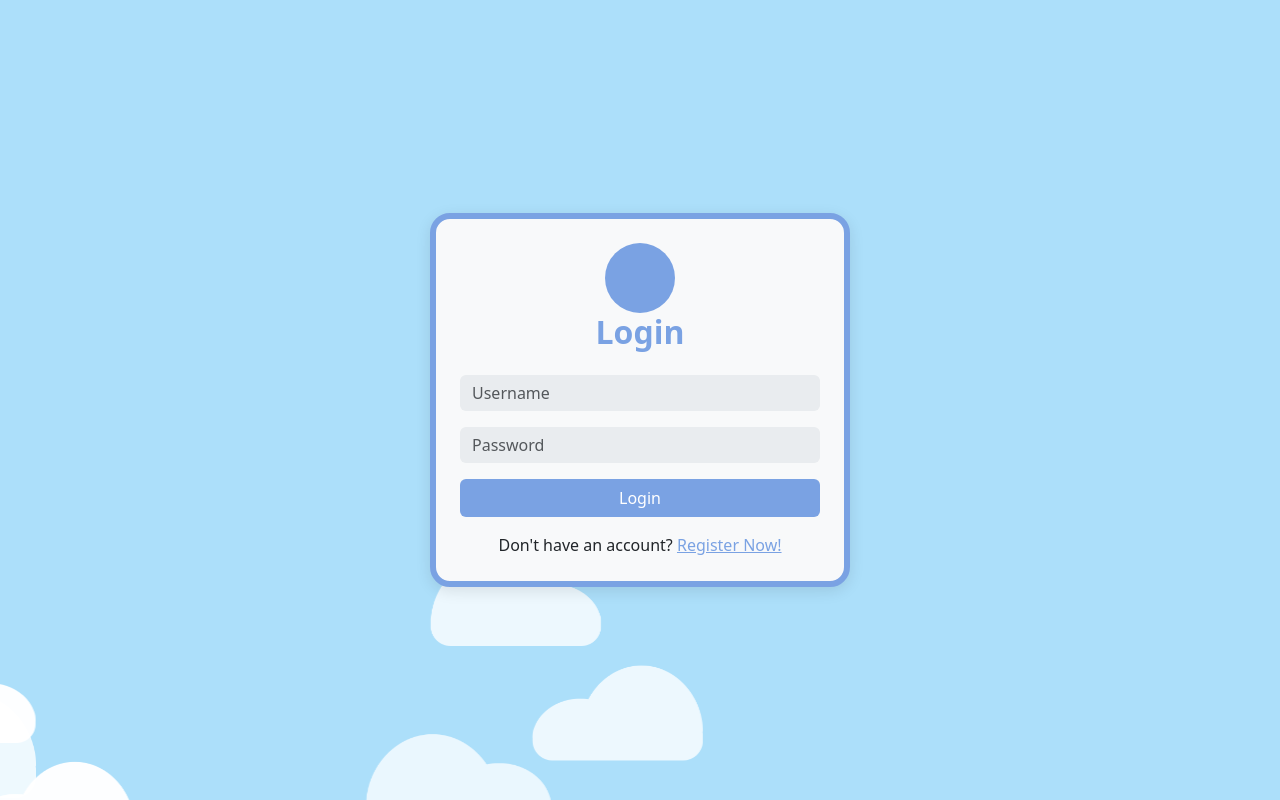
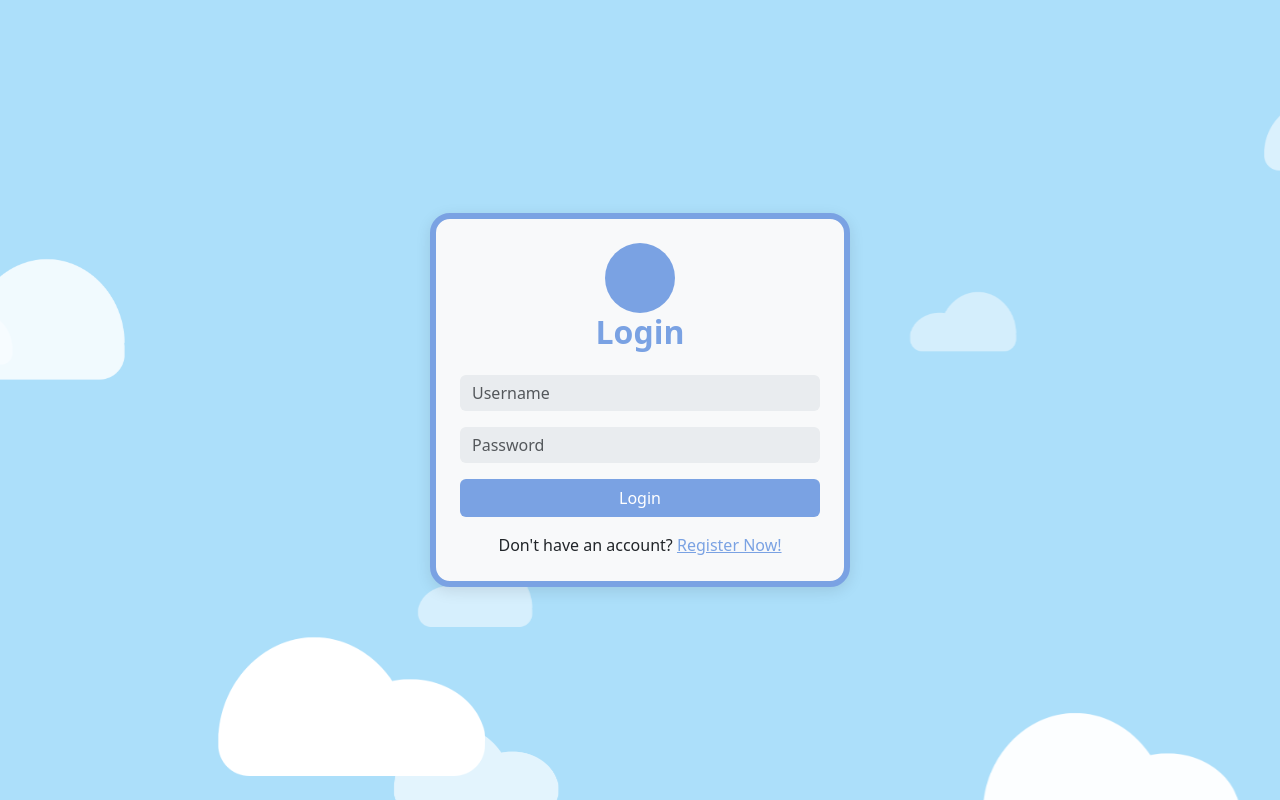
Before and after one commit to naddyafav/LargeProjectCOP4331, a React (Vite) app in the folder PersonalityApp/client/: page /login in a window 1280 px wide. Built offline with nearby package versions, Linux system fonts and the light colour scheme.

Commit message:
make clouds more realistic :

```diff
--- a/PersonalityApp/client/src/pages/Login.tsx
+++ b/PersonalityApp/client/src/pages/Login.tsx
@@ -53,7 +53,10 @@ export default function Login() {
     return [...Array(10)].map((_, i) => {
       const src = getRandomCloud();
       const direction = Math.random() < 0.5 ? "left" : "right";
-      const width = 300 + Math.random() * 100;
+      const sizeFactor = Math.random(); // 0 → 1
+      const width = 150 + sizeFactor * 350; // 150px → 500px
+      const duration = 60 - sizeFactor * 40; // 60s (far) → 20s (close)
+      const opacity = 0.4 + sizeFactor * 0.6; // 0.4 → 1.0
 
       // Full vertical range
       const top = Math.random() * 98;
@@ -79,14 +82,14 @@ export default function Login() {
           // Initial clouds move immediately, others stagger in
           animation:
             direction === "left"
-              ? `floatCloudLR ${30 + Math.random() * 20}s linear ${
+              ? `floatCloudLR ${duration}s linear ${
                   isInitial ? 0 : Math.random() * 10
                 }s infinite`
-              : `floatCloudRL ${30 + Math.random() * 20}s linear ${
+              : `floatCloudRL ${duration}s linear ${
                   isInitial ? 0 : Math.random() * 10
                 }s infinite`,
 
-          opacity: 0.7 + Math.random() * 0.3,
+          opacity: opacity,
           zIndex: 0,
         },
       };
```
